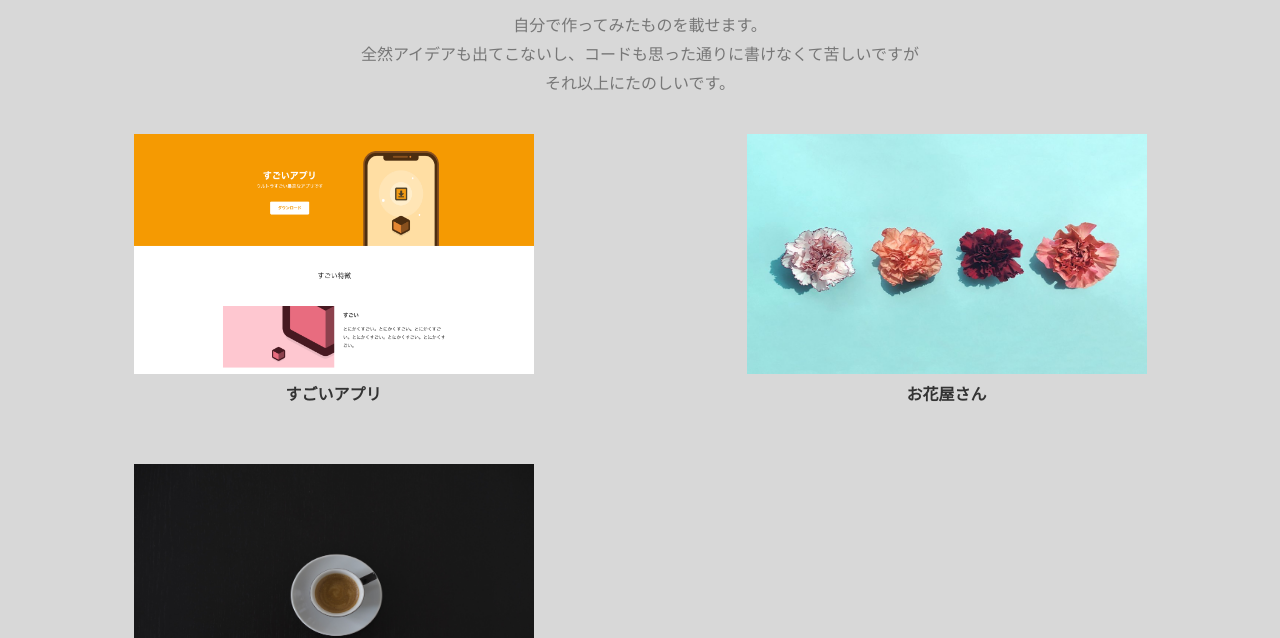
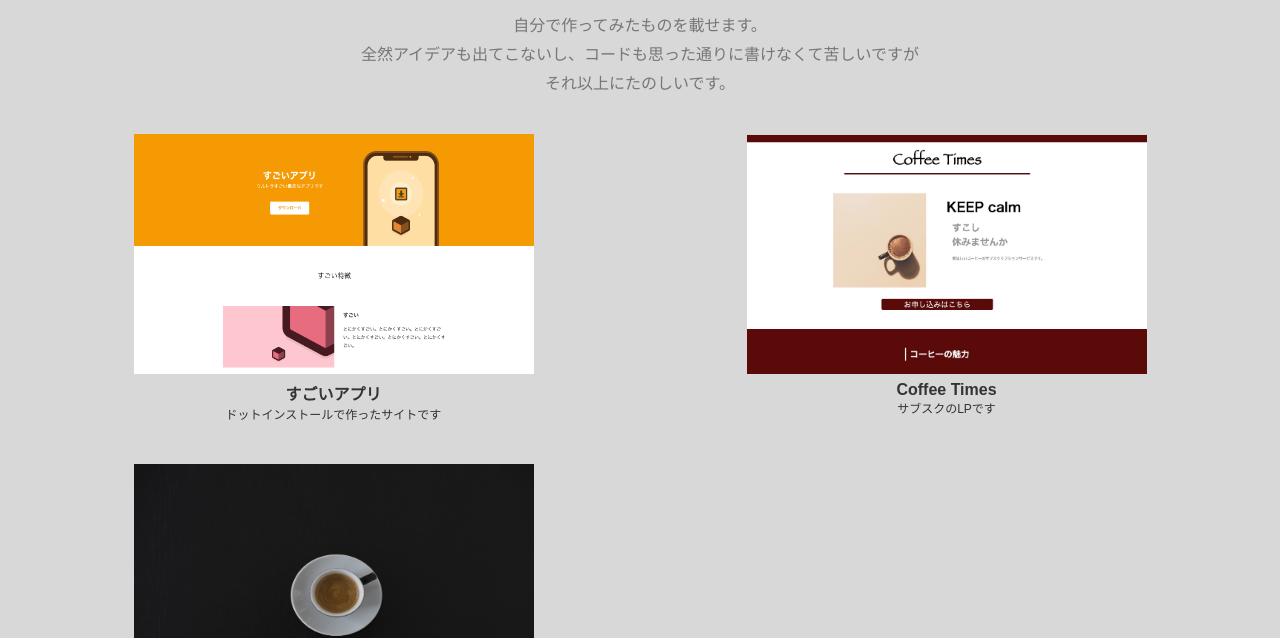
Before and after one commit to zummdamochi/portfolio, a plain HTML site: page index.html in a window 1280 px wide. Shown: the part 163-801 px from the top of the page. Drawn offline with Linux system fonts and the light colour scheme.

Commit message:
Add files via upload

```diff
--- a/css/styles.css
+++ b/css/styles.css
@@ -74,7 +74,7 @@ hr{
 }
 
 content{
-  margin:100px auto;
+  margin:50px auto;
   width:95%;
 
   display:grid;
@@ -92,24 +92,33 @@ content{
   margin:20px;
 }
 
-.art p{
+.art > h1{
   text-align:center;
   font-size:10px;
   font-weight: bold;
   margin-top:3px;
+  margin-bottom: 0;
+}
+
+.art > p{
+  font-size:10px;
+  margin:0;
+  text-align:center;
 }
 
 .art a{
   color:#333;
   text-decoration: none;
+}
 
+.art img{
   transition-property:transform;
-  transition-duration:5s;
+  transition-duration:1s;
 }
 
 .art img:hover{
   opacity:0.8;
-  transform:scale(.95 , .95)
+  transform:scale(.95 , .95);
 }
 
 img{
@@ -172,6 +181,7 @@ img{
   }
 
   content{
+    margin:100px auto;
 
     display:grid;
     grid-template-columns: repeat(auto-fit ,minmax(400px , 2fr));
@@ -183,9 +193,13 @@ img{
     height:300px;
   }
 
-  .art p{
+  .art h1{
     font-size:16px;
     font-weight: bold;
+  }
+
+  .art p{
+    font-size:12px;
   }
 
   img{
--- a/index.html
+++ b/index.html
@@ -18,7 +18,7 @@
         <a href="../nourriture/index.html">nourriture</a><a>|</a>
         <a href="../ciel/index.html">ciel</a><a>|</a>
         <a href="../contact/index.html">contact</a><a>|</a>
-        <a href="../journal-intime/index.html">journal intime</a>
+        <a href="../journal-intime/index.html" target="_blank">journal intime</a>
       </nav>
     </div>
   </header>
@@ -35,15 +35,22 @@
 
   <content>
       <div class="art">
-        <a href=""><img src="img/1st.jpeg"></a><p>すごいアプリ</p>
-        </div>
+        <a href="MyAwesomeApp/index.html" target="_blank"><img src="img/1st.jpeg"></a>
+        <h1>すごいアプリ</h1>
+        <p>ドットインストールで作ったサイトです</p>
 
-      <div class="art">
-        <a href=""><img src="img/IMG_5981.jpeg"></a><p>お花屋さん</p>
       </div>
 
       <div class="art">
-        <a href=""><img src="img/caffeine-1846280_1920.jpeg"></a><p>コーヒー</p>
+        <a href="coffee/index.html" target="_blank"><img src="img/2nd.jpeg"></a>
+        <h1>Coffee Times</h1>
+        <p>サブスクのLPです</p>
+      </div>
+
+      <div class="art">
+        <a href=""><img src="img/caffeine-1846280_1920.jpeg"></a>
+        <h1>コーヒー</h1>
+        <p>サンプルサンプルサンプル</p>
       </div>
 
   </content>
```
Also changed, not shown: img/2nd.jpeg (added).
